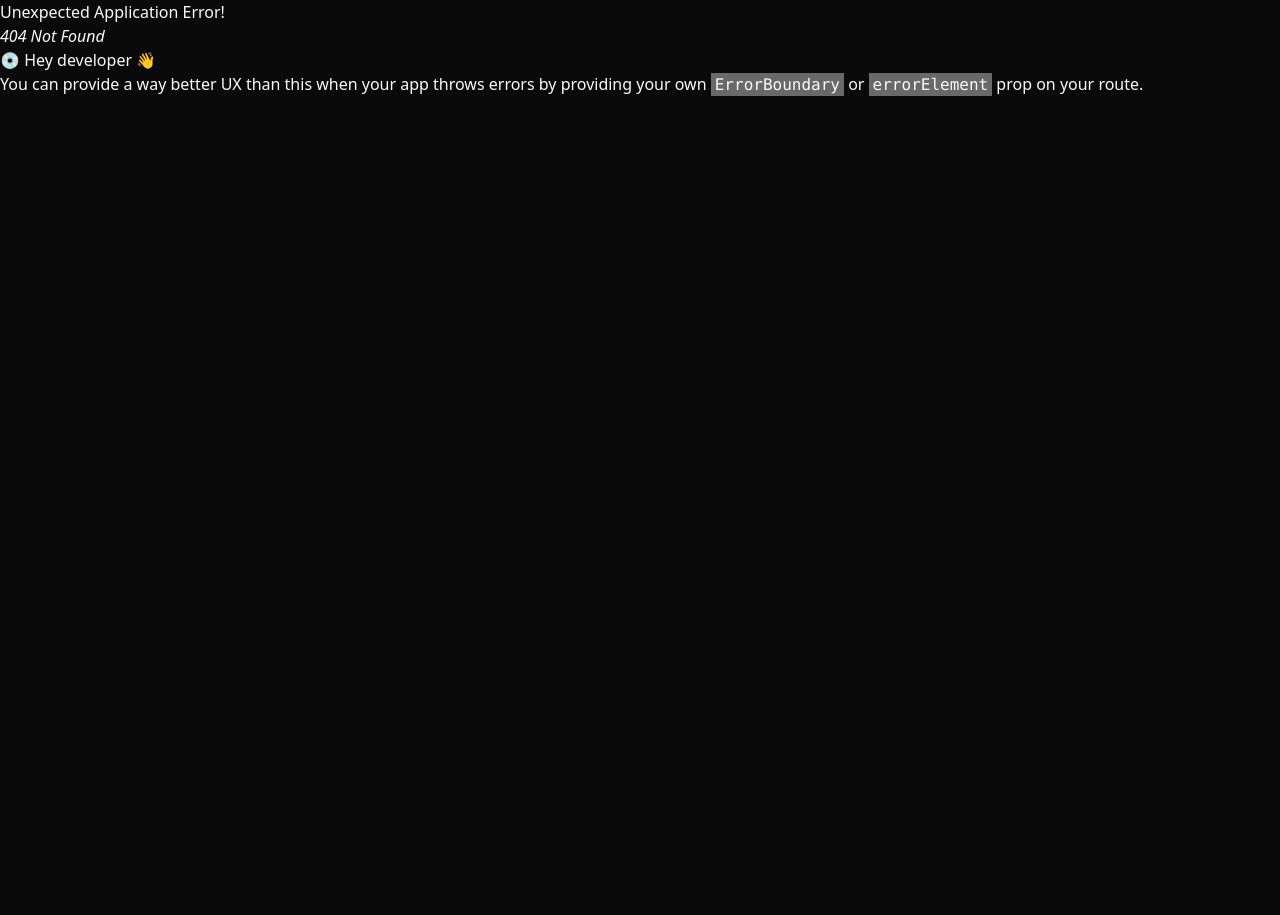
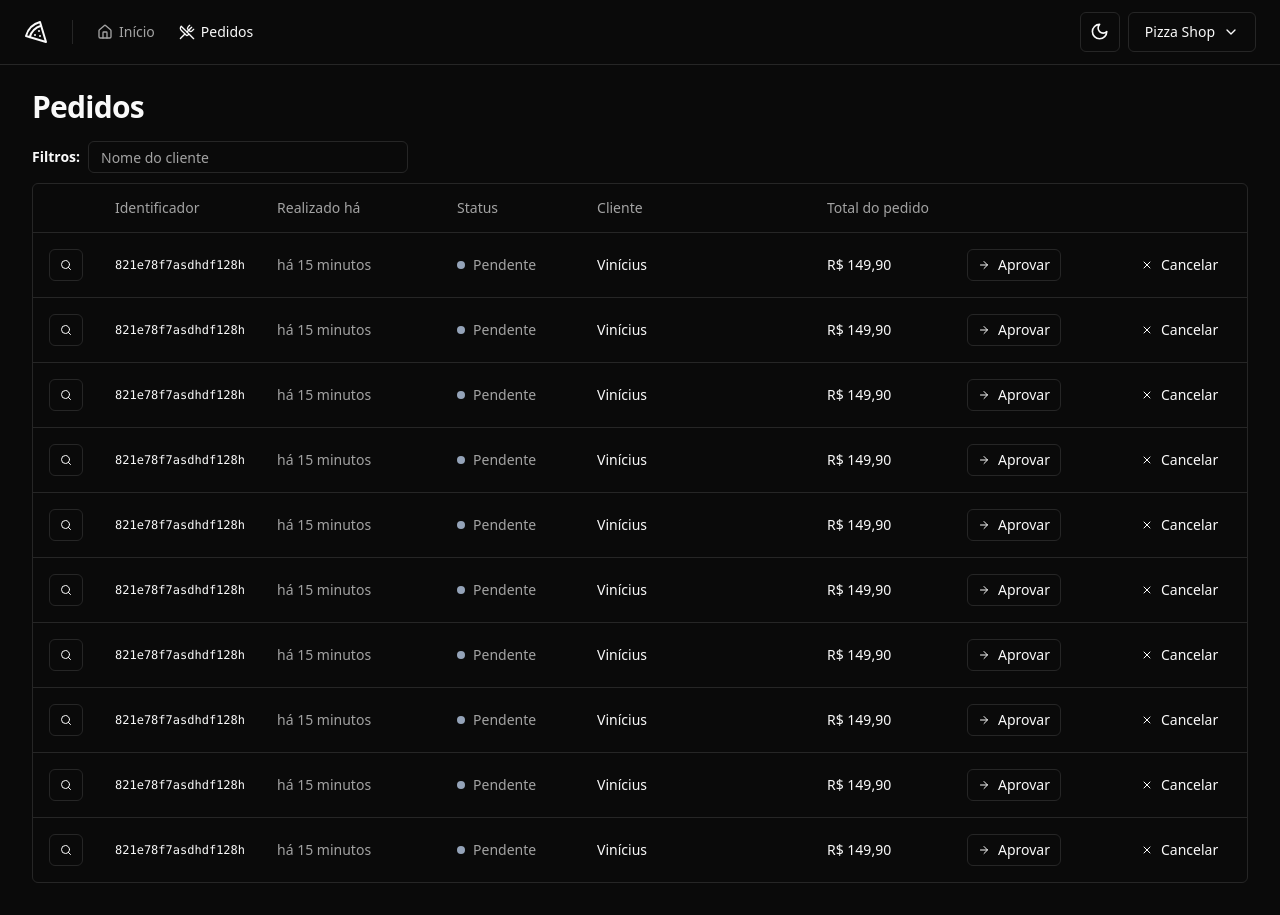
Before and after one commit to Vinicius-Barbosa-Santos/pizza-shop, a React (Vite) app: page /orders in a window 1280 px wide. Before the commit this address had no page. Before the commit the page ends 800 px from the top, so only its background shows below. Built offline with nearby package versions, Linux system fonts and the light colour scheme.

Commit message:
feat: page: order list :sparkles:

```diff
--- a/src/components/ui/button.tsx
+++ b/src/components/ui/button.tsx
@@ -22,6 +22,7 @@
       size: {
         default: 'h-10 px-4 py-2',
         sm: 'h-9 rounded-md px-3',
+        xs: 'h-8 px-2.5',
         lg: 'h-11 rounded-md px-8',
         icon: 'h-10 w-10',
       },
--- /dev/null
+++ b/src/components/ui/table.tsx
@@ -0,0 +1,117 @@
+import * as React from 'react'
+
+import { cn } from '@/lib/utils'
+
+const Table = React.forwardRef<
+  HTMLTableElement,
+  React.HTMLAttributes<HTMLTableElement>
+>(({ className, ...props }, ref) => (
+  <div className="relative w-full overflow-auto">
+    <table
+      ref={ref}
+      className={cn('w-full caption-bottom text-sm', className)}
+      {...props}
+    />
+  </div>
+))
+Table.displayName = 'Table'
+
+const TableHeader = React.forwardRef<
+  HTMLTableSectionElement,
+  React.HTMLAttributes<HTMLTableSectionElement>
+>(({ className, ...props }, ref) => (
+  <thead ref={ref} className={cn('[&_tr]:border-b', className)} {...props} />
+))
+TableHeader.displayName = 'TableHeader'
+
+const TableBody = React.forwardRef<
+  HTMLTableSectionElement,
+  React.HTMLAttributes<HTMLTableSectionElement>
+>(({ className, ...props }, ref) => (
+  <tbody
+    ref={ref}
+    className={cn('[&_tr:last-child]:border-0', className)}
+    {...props}
+  />
+))
+TableBody.displayName = 'TableBody'
+
+const TableFooter = React.forwardRef<
+  HTMLTableSectionElement,
+  React.HTMLAttributes<HTMLTableSectionElement>
+>(({ className, ...props }, ref) => (
+  <tfoot
+    ref={ref}
+    className={cn(
+      'border-t bg-muted/50 font-medium [&>tr]:last:border-b-0',
+      className,
+    )}
+    {...props}
+  />
+))
+TableFooter.displayName = 'TableFooter'
+
+const TableRow = React.forwardRef<
+  HTMLTableRowElement,
+  React.HTMLAttributes<HTMLTableRowElement>
+>(({ className, ...props }, ref) => (
+  <tr
+    ref={ref}
+    className={cn(
+      'border-b transition-colors hover:bg-muted/50 data-[state=selected]:bg-muted',
+      className,
+    )}
+    {...props}
+  />
+))
+TableRow.displayName = 'TableRow'
+
+const TableHead = React.forwardRef<
+  HTMLTableCellElement,
+  React.ThHTMLAttributes<HTMLTableCellElement>
+>(({ className, ...props }, ref) => (
+  <th
+    ref={ref}
+    className={cn(
+      'h-12 px-4 text-left align-middle font-medium text-muted-foreground [&:has([role=checkbox])]:pr-0',
+      className,
+    )}
+    {...props}
+  />
+))
+TableHead.displayName = 'TableHead'
+
+const TableCell = React.forwardRef<
+  HTMLTableCellElement,
+  React.TdHTMLAttributes<HTMLTableCellElement>
+>(({ className, ...props }, ref) => (
+  <td
+    ref={ref}
+    className={cn('p-4 align-middle [&:has([role=checkbox])]:pr-0', className)}
+    {...props}
+  />
+))
+TableCell.displayName = 'TableCell'
+
+const TableCaption = React.forwardRef<
+  HTMLTableCaptionElement,
+  React.HTMLAttributes<HTMLTableCaptionElement>
+>(({ className, ...props }, ref) => (
+  <caption
+    ref={ref}
+    className={cn('mt-4 text-sm text-muted-foreground', className)}
+    {...props}
+  />
+))
+TableCaption.displayName = 'TableCaption'
+
+export {
+  Table,
+  TableHeader,
+  TableBody,
+  TableFooter,
+  TableHead,
+  TableRow,
+  TableCell,
+  TableCaption,
+}
--- /dev/null
+++ b/src/pages/app/orders/orders.tsx
@@ -0,0 +1,90 @@
+import { ArrowRight, Search, X } from 'lucide-react'
+import { Helmet } from 'react-helmet-async'
+
+import { Button } from '@/components/ui/button'
+import { Input } from '@/components/ui/input'
+import {
+  Table,
+  TableBody,
+  TableCell,
+  TableHead,
+  TableHeader,
+  TableRow,
+} from '@/components/ui/table'
+
+export const Orders = () => {
+  return (
+    <>
+      <Helmet title="Pedidos" />
+
+      <div className="flex flex-col gap-4">
+        <h1 className="text-3xl font-bold tracking-tight">Pedidos</h1>
+      </div>
+      <div className="space-y-2.5">
+        <form className="flex items-center gap-2">
+          <span className="text-sm font-semibold">Filtros:</span>
+          <Input placeholder="Nome do cliente" className="h-8 w-[320px]" />
+        </form>
+
+        <div className="rounded-md border">
+          <Table>
+            <TableHeader>
+              <TableRow>
+                <TableHead className="w-[64px]"></TableHead>
+                <TableHead className="w-[140px]">Identificador</TableHead>
+                <TableHead className="w-[180px]">Realizado há</TableHead>
+                <TableHead className="w-[140px]">Status</TableHead>
+                <TableHead>Cliente</TableHead>
+                <TableHead className="w-[140px]">Total do pedido</TableHead>
+                <TableHead className="w-[164px]"></TableHead>
+                <TableHead className="w-[132px]"></TableHead>
+              </TableRow>
+            </TableHeader>
+            <TableBody>
+              {Array.from({ length: 10 }).map((_, i) => {
+                return (
+                  <TableRow key={i}>
+                    <TableCell>
+                      <Button variant="outline" size="xs">
+                        <Search className="h-3 w-3" />
+                        <span className="sr-only">Detalhes do pedido</span>
+                      </Button>
+                    </TableCell>
+                    <TableCell className="font-mono text-xs font-medium">
+                      821e78f7asdhdf128h
+                    </TableCell>
+                    <TableCell className="text-muted-foreground">
+                      há 15 minutos
+                    </TableCell>
+                    <TableCell>
+                      <div className="flex items-center gap-2">
+                        <span className="h-2 w-2 rounded-full bg-slate-400" />
+                        <span className="font-medium text-muted-foreground">
+                          Pendente
+                        </span>
+                      </div>
+                    </TableCell>
+                    <TableCell className="font-medium">Vinícius</TableCell>
+                    <TableCell className="font-medium">R$ 149,90</TableCell>
+                    <TableCell>
+                      <Button variant="outline" size="xs">
+                        <ArrowRight className="mr-2 h-3 w-3" />
+                        Aprovar
+                      </Button>
+                    </TableCell>
+                    <TableCell>
+                      <Button variant="ghost" size="xs">
+                        <X className="mr-2 h-3 w-3" />
+                        Cancelar
+                      </Button>
+                    </TableCell>
+                  </TableRow>
+                )
+              })}
+            </TableBody>
+          </Table>
+        </div>
+      </div>
+    </>
+  )
+}
--- a/src/routes.tsx
+++ b/src/routes.tsx
@@ -3,6 +3,7 @@
 import { AppLayout } from './pages/_layouts/app'
 import { AuthLayout } from './pages/_layouts/auth'
 import { Dashboard } from './pages/app/dashboard'
+import { Orders } from './pages/app/orders/orders'
 import { SignIn } from './pages/auth/sign-in'
 import { SignUp } from './pages/auth/sign-up'
 
@@ -14,6 +15,10 @@
       {
         path: '/',
         element: <Dashboard />,
+      },
+      {
+        path: '/orders',
+        element: <Orders />,
       },
     ],
   },
```
